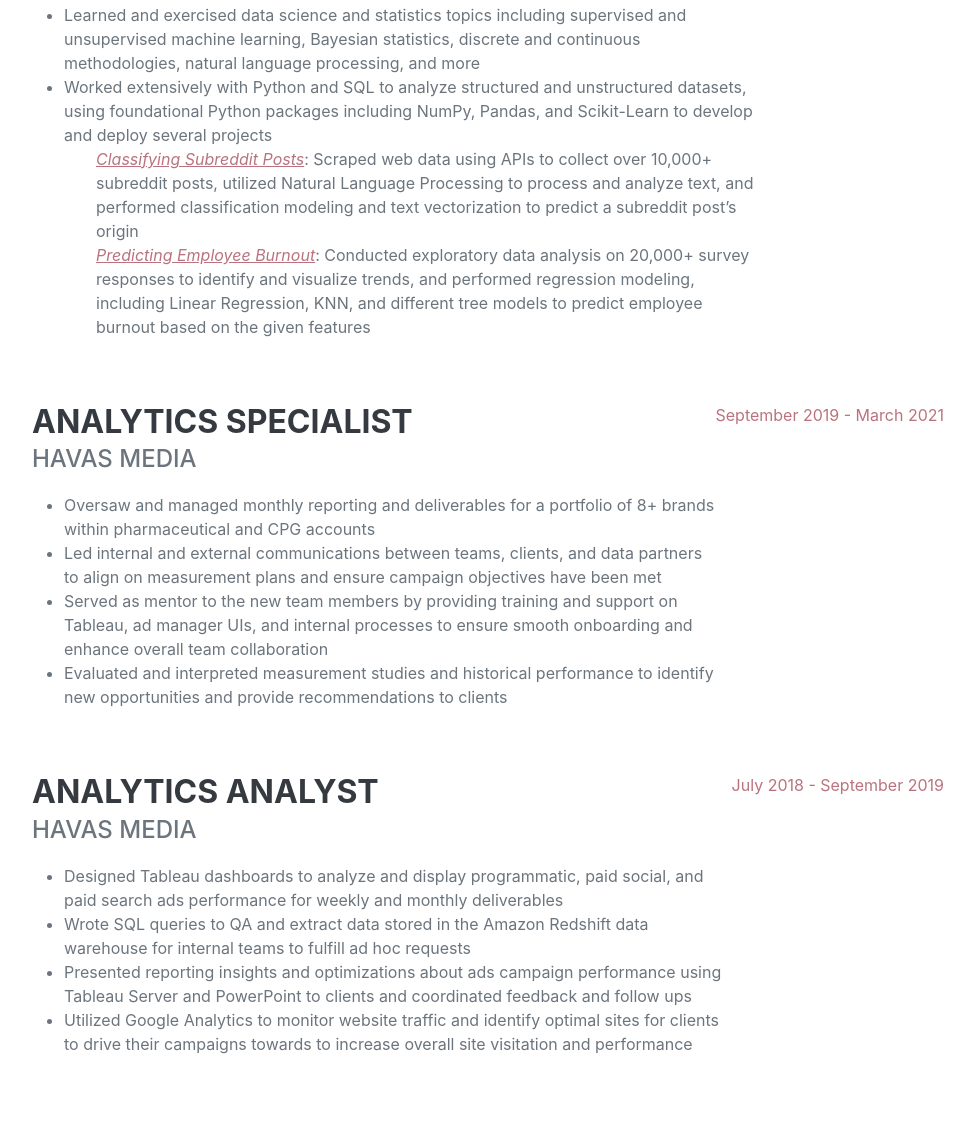
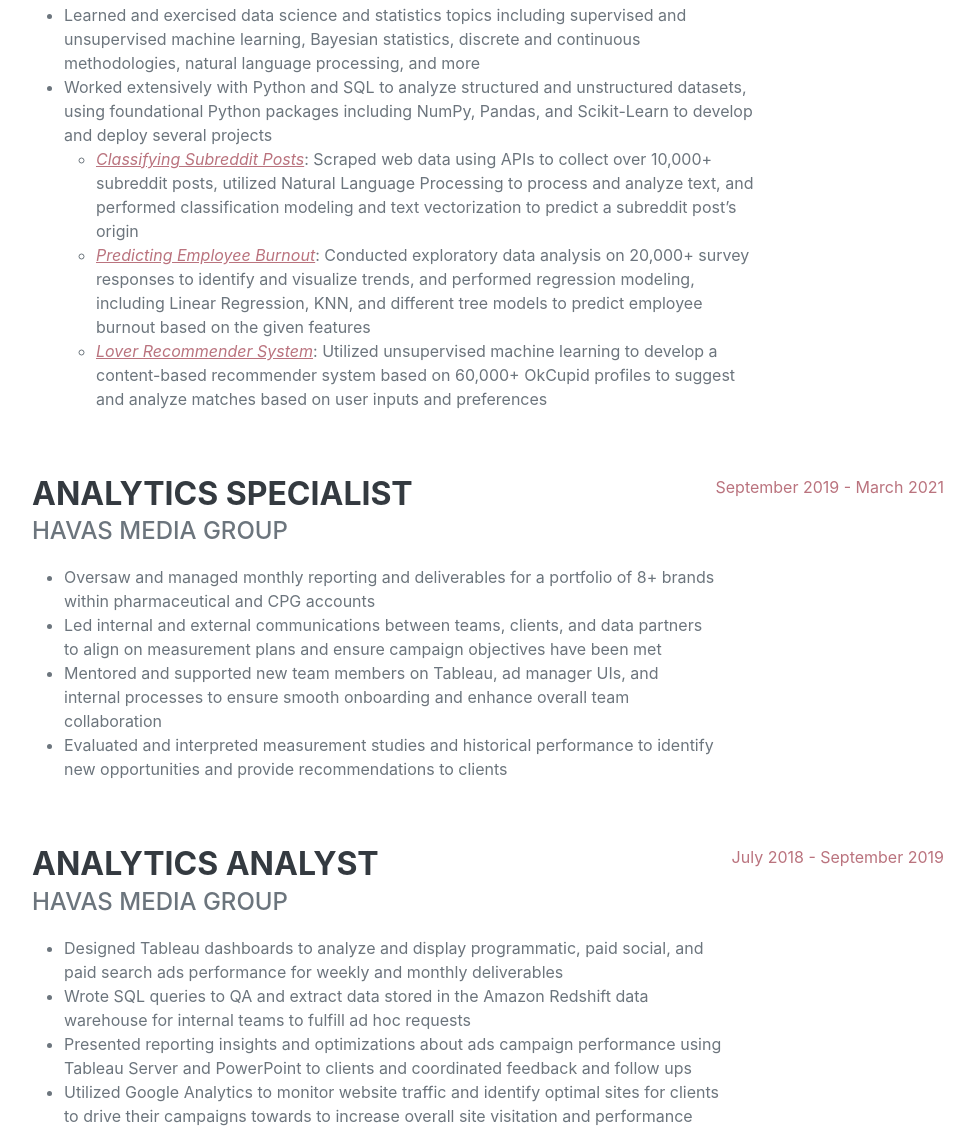
Before and after one commit to vleong1/vleong1.github.io, a plain HTML site: page index.html in a window 1280 px wide. Shown: the part 1122-2269 px from the top of the page, without its empty margins (288-1262 px from the left). Drawn offline with nearby package versions, Linux system fonts and the light colour scheme; a web font is replaced by a local one.

Commit message:
updating portfolio

```diff
--- a/index.html
+++ b/index.html
@@ -44,7 +44,7 @@
                         <span class="text-primary">Leong</span>
                     </h1>
                     <div class="subheading mb-5">
-                        Data Scientist · New York, NY · <a href="veronical1130@gmail.com">veronical1130@gmail.com</a>
+                        Data Scientist · New York, NY · <a href="mailto:veronical1130@gmail.com">veronical1130@gmail.com</a>
                     </div>
                     <p class="lead mb-5">I’m an analytical data scientist and enthusiastic team player, who is driven by a curiosity on how data influences change in the world.
                         My background in marketing analytics allows me to communicate effectively across teams and approach complex challenges with a creative lens.
@@ -71,12 +71,14 @@
                                     methodologies, natural language processing, and more</li>
                                 <li>Worked extensively with Python and SQL to analyze structured and unstructured datasets, using foundational Python packages including NumPy, Pandas, and
                                     Scikit-Learn to develop and deploy several projects</li>
-                                    <ul><i><a href="https://github.com/vleong1/NLP-Reddit-Classification" target="_blank">Classifying Subreddit Posts</a></i>: Scraped web data using APIs to collect over
+                                    <ul><li><i><a href="https://github.com/vleong1/NLP-Reddit-Classification" target="_blank">Classifying Subreddit Posts</a></i>: Scraped web data using APIs to collect over
                                         10,000+ subreddit posts, utilized Natural Language Processing to process and analyze text, and performed classification modeling and text
-                                        vectorization to predict a subreddit post’s origin</ul>
-                                        <ul><i><a href="https://github.com/vleong1/modeling-employee-burnout" target="_blank">Predicting Employee Burnout</a></i>: Conducted exploratory
-                                            data analysis on 20,000+ survey responses to identify and visualize trends, and performed regression modeling, including Linear
-                                            Regression, KNN, and different tree models to predict employee burnout based on the given features</ul>
+                                        vectorization to predict a subreddit post’s origin</li></ul>
+                                    <ul><li><i><a href="https://github.com/vleong1/modeling-employee-burnout" target="_blank">Predicting Employee Burnout</a></i>: Conducted exploratory
+                                        data analysis on 20,000+ survey responses to identify and visualize trends, and performed regression modeling, including Linear
+                                        Regression, KNN, and different tree models to predict employee burnout based on the given features</li></ul>
+                                    <ul><li><i><a href="https://github.com/vleong1/lover-recommendations" target="_blank">Lover Recommender System</a></i>: Utilized unsupervised machine learning to
+                                        develop a content-based recommender system based on 60,000+ OkCupid profiles to suggest and analyze matches based on user inputs and preferences</li></ul>
                             </ul>
                         </div>
                         <div class="flex-shrink-0"><span class="text-primary">March 2021 - June 2021</span></div>
@@ -84,12 +86,11 @@
                     <div class="d-flex flex-column flex-md-row justify-content-between mb-5">
                         <div class="flex-grow-1">
                             <h3 class="mb-0">Analytics Specialist</h3>
-                            <div class="subheading mb-3">Havas Media</div>
+                            <div class="subheading mb-3">Havas Media Group</div>
                             <ul>
                                 <li>Oversaw and managed monthly reporting and deliverables for a portfolio of 8+ brands within pharmaceutical and CPG accounts</li>
                                 <li>Led internal and external communications between teams, clients, and data partners to align on measurement plans and ensure campaign objectives have been met</li>
-                                <li>Served as mentor to the new team members by providing training and support on Tableau, ad manager UIs, and internal processes to ensure smooth onboarding and
-                                    enhance overall team collaboration</li>
+                                <li>Mentored and supported new team members on Tableau, ad manager UIs, and internal processes to ensure smooth onboarding and enhance overall team collaboration</li>
                                 <li>Evaluated and interpreted measurement studies and historical performance to identify new opportunities and provide recommendations to clients</li>
                             </ul>
                         </div>
@@ -98,7 +99,7 @@
                     <div class="d-flex flex-column flex-md-row justify-content-between mb-5">
                         <div class="flex-grow-1">
                             <h3 class="mb-0">Analytics Analyst</h3>
-                            <div class="subheading mb-3">Havas Media</div>
+                            <div class="subheading mb-3">Havas Media Group</div>
                             <ul>
                                 <li>Designed Tableau dashboards to analyze and display programmatic, paid social, and paid search ads performance for weekly and monthly deliverables</li>
                                 <li>Wrote SQL queries to QA and extract data stored in the Amazon Redshift data warehouse for internal teams to fulfill ad hoc requests</li>
@@ -140,16 +141,16 @@
                 <div class="resume-section-content">
                     <h2 class="mb-5">Skills</h2>
                     <ul class="fa-ul mb-0">
-                        <li><span class="fa-li"><i class="fas fa-check"></i></span>Python</li>
+                        <li><span class="fa-li"><i class="fas fa-check"></i></span>Python (Pandas, NumPy, SciPy)</li>
                         <li><span class="fa-li"><i class="fas fa-check"></i></span>SQL</li>
                         <li><span class="fa-li"><i class="fas fa-check"></i></span>Tableau</li>
                         <li><span class="fa-li"><i class="fas fa-check"></i></span>Data Analytics</li>
-                        <li><span class="fa-li"><i class="fas fa-check"></i></span>Machine Learning</li>
-                        <li><span class="fa-li"><i class="fas fa-check"></i></span>Web Scraping</li>
-                        <li><span class="fa-li"><i class="fas fa-check"></i></span>Natural Language Processing (NLP)</li>
-                        <li><span class="fa-li"><i class="fas fa-check"></i></span>Scala</li>
                         <li><span class="fa-li"><i class="fas fa-check"></i></span>Seaborn</li>
                         <li><span class="fa-li"><i class="fas fa-check"></i></span>Matplotlib</li>
+                        <li><span class="fa-li"><i class="fas fa-check"></i></span>Machine Learning (Scikit-Learn, TensorFlow, Keras, Supervised/Unsupervised ML)</li>
+                        <li><span class="fa-li"><i class="fas fa-check"></i></span>Web Scraping (APIs, Beautiful Soup)</li>
+                        <li><span class="fa-li"><i class="fas fa-check"></i></span>Natural Language Processing (CountVectorizer, TF-IDF Vectorizer)</li>
+                        <li><span class="fa-li"><i class="fas fa-check"></i></span>Scala</li>
                         <li><span class="fa-li"><i class="fas fa-check"></i></span>Google Analytics</li>
                         <li><span class="fa-li"><i class="fas fa-check"></i></span>Facebook Ads Manager</li>
                         <li><span class="fa-li"><i class="fas fa-check"></i></span>Search Ads 360</li>
```
